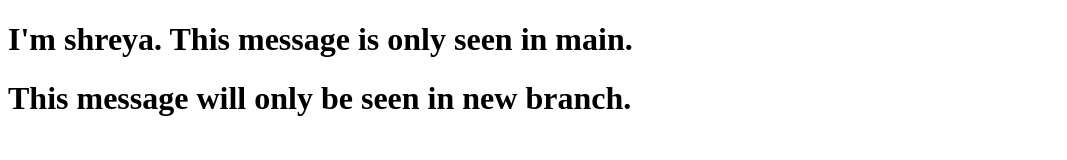
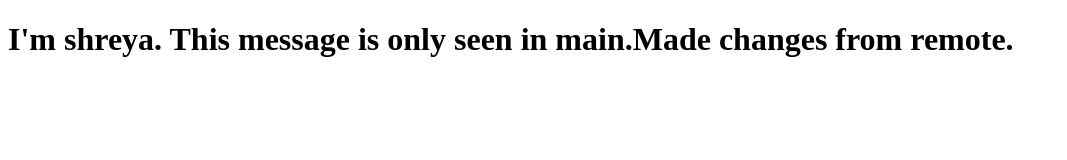
Before and after one commit to ayerhs123/wlit, a plain HTML site: page index.html in a window 1280 px wide. Shown: the whole page, without its empty margins (0-1067 px from the left). Drawn offline with Linux system fonts and the light colour scheme.

Commit message:
Update index.html

```diff
--- a/index.html
+++ b/index.html
@@ -6,7 +6,6 @@
     <title>Document</title>
 </head>
 <body>
-   <h1> I'm shreya. This message is only seen in main.</h1>
-   <h1> This message will only be seen in new branch.</h1>
+   <h1> I'm shreya. This message is only seen in main.Made changes from remote.</h1>
 </body>
 </html>
```
